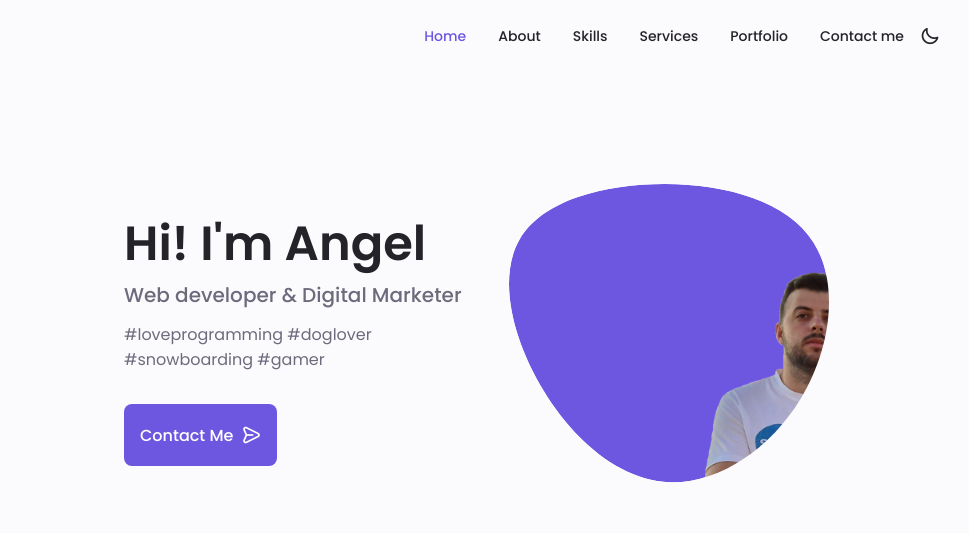
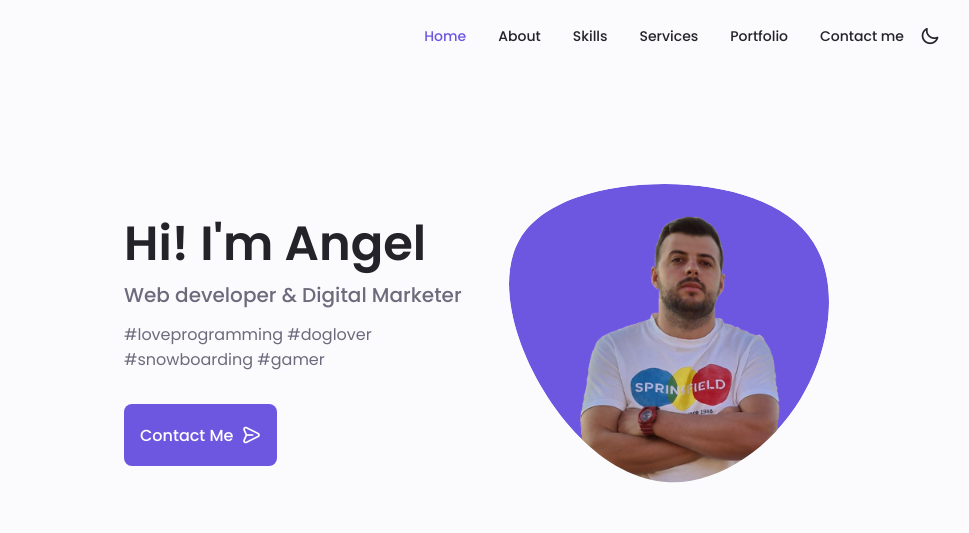
Before and after one commit to Guzeloff/gjuzeloff-portfolio, a plain HTML site: page index.html in a window 1280 px wide. Shown: the top 533 px of the page, 184-1153 px from the left. Drawn offline with nearby package versions, Linux system fonts and the light colour scheme.

Commit message:
Update index.html

```diff
--- a/index.html
+++ b/index.html
@@ -133,8 +133,8 @@
                   />
                   <image
                     class="home__blob-image"
-                    x="8"
-                    y="18"
+                    x="-70"
+                    y="-17"
                     xlink:href="assets/img/me.png"
                   />
                 </g>
```
